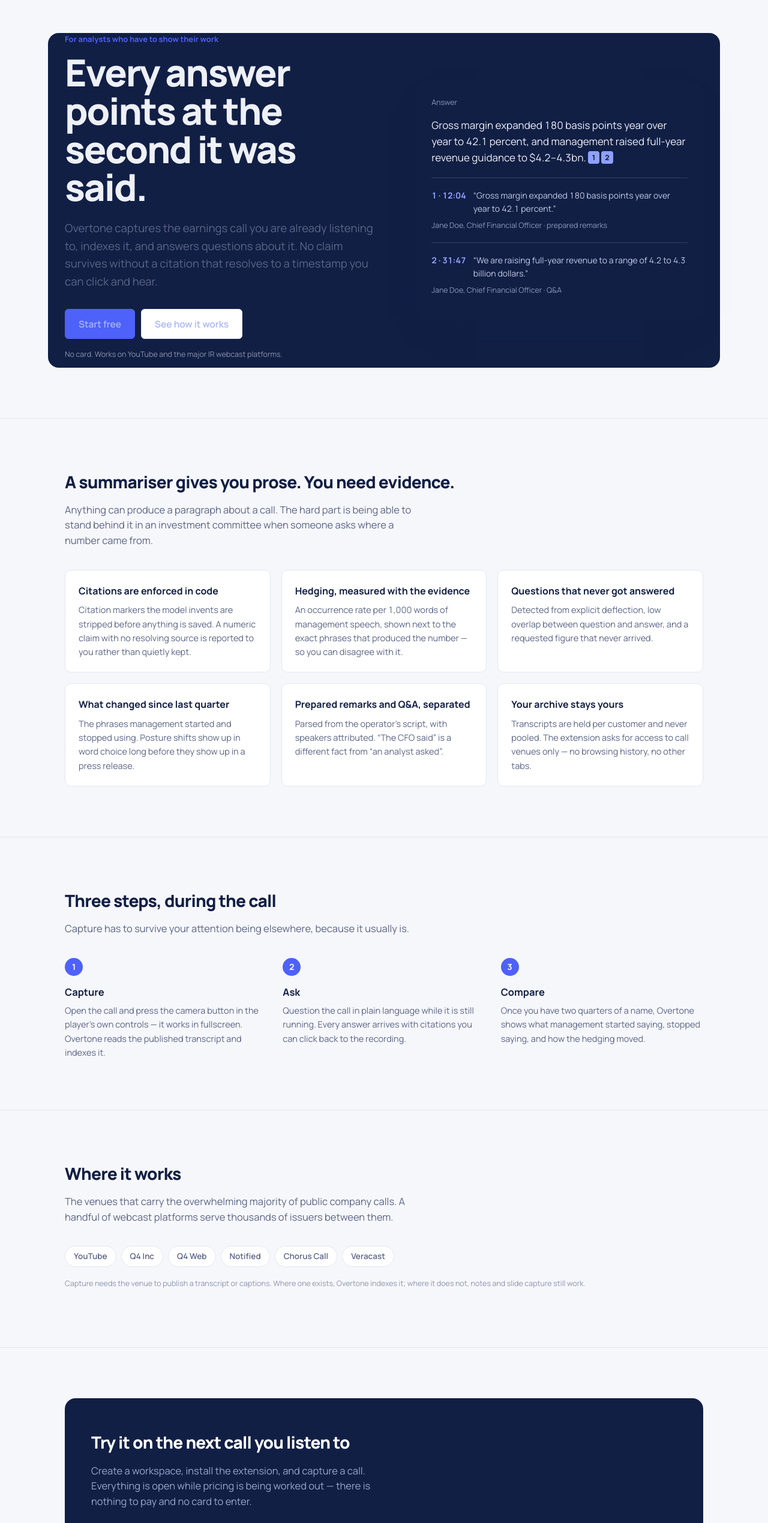
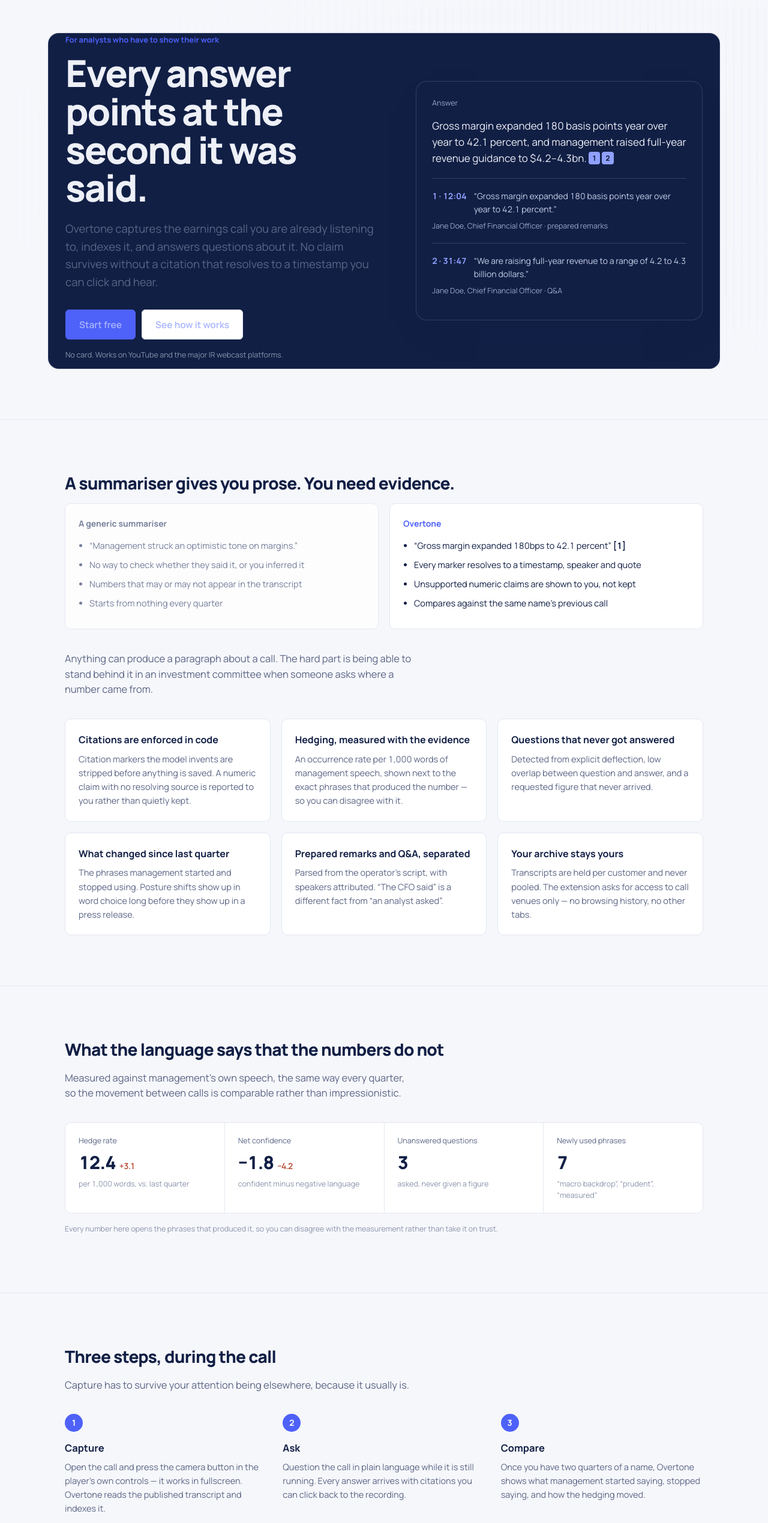
Before and after one commit to Overtone-Software/frontend, a Next.js app: page / in a window 1280 px wide. Shown: the part 100-2639 px from the top of the page at 60% size. Built offline with nearby package versions, Linux system fonts and the light colour scheme; no server answers.

Commit message:
fix dark mode contrast on panels and improve website design

```diff
--- a/src/app/contact/page.tsx
+++ b/src/app/contact/page.tsx
@@ -19,7 +19,7 @@
 export default function ContactPage() {
   return (
     <Site>
-      <section className="section section--tight">
+      <section className="section section--tight hero-stage">
         <div className="wrap">
           <p className="eyebrow">Contact</p>
           <h1 className="display" style={{ fontSize: 'clamp(32px, 4.4vw, 46px)', maxWidth: '18ch' }}>
--- a/src/app/features/page.tsx
+++ b/src/app/features/page.tsx
@@ -55,7 +55,7 @@
 export default function FeaturesPage() {
   return (
     <Site>
-      <section className="section section--tight">
+      <section className="section section--tight hero-stage">
         <div className="wrap">
           <p className="eyebrow">Features</p>
           <h1 className="display" style={{ fontSize: 'clamp(32px, 4.4vw, 48px)', maxWidth: '20ch' }}>
--- a/src/app/globals.css
+++ b/src/app/globals.css
@@ -23,6 +23,17 @@
   --r-md: 10px;
   --r-lg: 18px;
   --shadow: 0 1px 2px rgba(17, 31, 69, 0.05);
+
+  /* A deep panel and the ink that sits ON it.
+     These are a semantic pair and must never be derived from --ink: that is the
+     page's *text* colour and it inverts in dark mode, so `background: var(--ink)`
+     produced a near-white panel carrying near-white text. */
+  --deep: #111f45;
+  --deep-edge: rgba(255, 255, 255, 0.14);
+  --on-deep: #eef0f7;
+  --on-deep-dim: #9aa5c8;
+  --on-deep-quote: #c6cfe8;
+  --on-deep-accent: #8fa0ff;
 }
 
 @media (prefers-color-scheme: dark) {
@@ -40,6 +51,14 @@
     --steady: #5bd3a0;
     --hold: #e8bd63;
     --shadow: none;
+
+    /* Lifted just off the page so a deep panel still reads as raised, and the
+       on-deep inks stay light exactly as they are in light mode. */
+    /* Lifted enough to read as a raised panel against the page (1.39:1) while
+       keeping body ink on it at 12:1. A hairline edge does the rest — lightening
+       it further would start to grey out the navy the brand is built on. */
+    --deep: #202a55;
+    --deep-edge: rgba(255, 255, 255, 0.12);
   }
 }
 
@@ -129,20 +148,20 @@
 
 /* ---- hero: the latest call -------------------------------------------- */
 .hero {
-  background: var(--ink);
-  color: #eef0f7;
+  background: var(--deep);
+  color: var(--on-deep);
+  border: 1px solid var(--deep-edge);
   border-radius: var(--r-lg);
   padding: 24px 26px;
   margin-bottom: 8px;
 }
-@media (prefers-color-scheme: dark) { .hero { background: var(--surface); border: 1px solid var(--rule); } }
 .hero a { color: #a9b5ff; }
 .hero__title { font-size: 21px; font-weight: 700; letter-spacing: -0.02em; margin: 6px 0 0; }
-.hero__label { font-size: 13px; color: #9aa5c8; }
+.hero__label { font-size: 13px; color: var(--on-deep-dim); }
 .hero__readout { display: flex; flex-wrap: wrap; gap: 30px; margin: 20px 0 22px; }
 .hero__stat { min-width: 96px; }
 .hero__stat b { display: block; font-size: 25px; font-weight: 750; letter-spacing: -0.02em; }
-.hero__stat span { font-size: 12.5px; color: #9aa5c8; }
+.hero__stat span { font-size: 12.5px; color: var(--on-deep-dim); }
 
 /* ---- allowance meters -------------------------------------------------- */
 /* Segmented rather than smooth: it echoes the waveform in the mark, and ticks
@@ -183,7 +202,7 @@
 .tag[data-status='ready'] { color: var(--steady); border-color: color-mix(in srgb, var(--steady) 45%, transparent); }
 .tag[data-status='failed'] { color: var(--flag); border-color: color-mix(in srgb, var(--flag) 45%, transparent); }
 .tag[data-status='indexing'], .tag[data-status='transcribing'], .tag[data-status='pending'] { color: var(--hold); border-color: color-mix(in srgb, var(--hold) 45%, transparent); }
-.hero .tag { background: transparent; border-color: rgba(255,255,255,.28); color: #cfd6ee; }
+.hero .tag { background: transparent; border-color: var(--deep-edge); color: var(--on-deep-quote); }
 
 .btn {
   font: inherit; font-size: 14px; font-weight: 600; padding: 9px 15px;
@@ -194,8 +213,8 @@
 .btn:disabled { opacity: 0.45; cursor: not-allowed; }
 .btn--primary { background: var(--signal); border-color: var(--signal); color: #fff; }
 .btn--primary:hover:not(:disabled) { background: #3f52ee; border-color: #3f52ee; color: #fff; }
-.btn--onink { background: transparent; border-color: rgba(255,255,255,.3); color: #eef0f7; }
-.btn--onink:hover:not(:disabled) { background: rgba(255,255,255,.1); border-color: rgba(255,255,255,.55); color: #fff; }
+.btn--onink { background: transparent; border-color: var(--deep-edge); color: var(--on-deep); }
+.btn--onink:hover:not(:disabled) { background: rgba(255,255,255,.12); border-color: var(--on-deep-accent); color: var(--on-deep); }
 
 .input {
   width: 100%; font: inherit; padding: 10px 12px;
@@ -377,23 +396,23 @@
 /* The hero's right side: the product's actual mechanic, not an abstract shape.
    A claim, the citation on it, and the moment it resolves to. */
 .proof {
-  background: var(--ink); color: #eef0f7; border-radius: var(--r-lg);
+  background: var(--deep); color: var(--on-deep); border-radius: var(--r-lg);
+  border: 1px solid var(--deep-edge);
   padding: 26px; box-shadow: 0 24px 48px -28px rgba(17, 31, 69, 0.55);
 }
-@media (prefers-color-scheme: dark) { .proof { border: 1px solid var(--rule); box-shadow: none; } }
-.proof__label { font-size: 12.5px; color: #8b97bd; margin: 0 0 14px; }
+.proof__label { font-size: 12.5px; color: var(--on-deep-dim); margin: 0 0 14px; }
 .proof__claim { font-size: 17px; line-height: 1.6; margin: 0 0 20px; }
 .proof__n {
   display: inline-block; font-size: 12px; font-weight: 700; color: #0e1430;
-  background: #8fa0ff; border-radius: 4px; padding: 1px 6px; vertical-align: 2px; margin-left: 3px;
+  background: var(--on-deep-accent); border-radius: 4px; padding: 1px 6px; vertical-align: 2px; margin-left: 3px;
 }
-.proof__rule { height: 1px; background: rgba(255,255,255,.14); margin: 0 0 18px; }
+.proof__rule { height: 1px; background: var(--deep-edge); margin: 0 0 18px; }
 .proof__src { display: flex; gap: 12px; align-items: flex-start; font-size: 14px; }
 .proof__time {
-  font-weight: 700; color: #8fa0ff; font-variant-numeric: tabular-nums; white-space: nowrap;
+  font-weight: 700; color: var(--on-deep-accent); font-variant-numeric: tabular-nums; white-space: nowrap;
 }
-.proof__quote { color: #c2cbe6; line-height: 1.55; }
-.proof__who { font-size: 12.5px; color: #8b97bd; margin-top: 8px; }
+.proof__quote { color: var(--on-deep-quote); line-height: 1.55; }
+.proof__who { font-size: 12.5px; color: var(--on-deep-dim); margin-top: 8px; }
 
 .cards { display: grid; grid-template-columns: repeat(auto-fit, minmax(258px, 1fr)); gap: 18px; }
 .card2 { background: var(--surface); border: 1px solid var(--rule); border-radius: var(--r-md); padding: 22px; }
@@ -419,10 +438,12 @@
   font-size: 13.5px; font-weight: 550; color: var(--slate); background: var(--surface);
 }
 
-.band { background: var(--ink); color: #eef0f7; border-radius: var(--r-lg); padding: 52px 44px; }
-@media (prefers-color-scheme: dark) { .band { border: 1px solid var(--rule); } }
-.band h2 { color: #fff; margin: 0 0 12px; }
-.band p { color: #9aa5c8; max-width: 52ch; margin: 0 0 26px; font-size: 16.5px; }
+.band {
+  background: var(--deep); color: var(--on-deep); border: 1px solid var(--deep-edge);
+  border-radius: var(--r-lg); padding: 52px 44px;
+}
+.band h2 { color: var(--on-deep); margin: 0 0 12px; }
+.band p { color: var(--on-deep-dim); max-width: 52ch; margin: 0 0 26px; font-size: 16.5px; }
 
 .btn--lg { font-size: 15.5px; padding: 12px 22px; }
 
@@ -446,3 +467,59 @@
   .topnav { gap: 14px; order: 3; width: 100%; overflow-x: auto; }
   .band { padding: 36px 24px; }
 }
+
+/* ---- hero backdrop ----------------------------------------------------- */
+/* A waveform, because the mark is a waveform and the product is about what was
+   said out loud. Static and very low contrast: it gives the hero depth without
+   competing with the one thing on the page that should be read first. */
+.hero-stage { position: relative; overflow: hidden; }
+.hero-stage::before {
+  content: '';
+  position: absolute; inset: 0;
+  background-image: repeating-linear-gradient(
+    90deg,
+    var(--signal) 0 2px,
+    transparent 2px 13px
+  );
+  -webkit-mask-image: radial-gradient(120% 70% at 78% 42%, #000 0%, transparent 72%);
+  mask-image: radial-gradient(120% 70% at 78% 42%, #000 0%, transparent 72%);
+  opacity: 0.06;
+  pointer-events: none;
+}
+@media (prefers-color-scheme: dark) { .hero-stage::before { opacity: 0.10; } }
+.hero-stage > * { position: relative; }
+
+/* ---- cards gain a response ------------------------------------------- */
+.card2 {
+  transition: border-color 0.15s ease, transform 0.15s ease, box-shadow 0.15s ease;
+}
+.card2:hover {
+  border-color: color-mix(in srgb, var(--signal) 45%, var(--rule));
+  transform: translateY(-2px);
+  box-shadow: 0 12px 28px -20px rgba(17, 31, 69, 0.45);
+}
+@media (prefers-reduced-motion: reduce) { .card2:hover { transform: none; } }
+@media (prefers-color-scheme: dark) { .card2:hover { box-shadow: none; } }
+
+/* ---- signals readout --------------------------------------------------- */
+/* Shows the product's distinctive output rather than describing it. */
+.readout { display: grid; grid-template-columns: repeat(auto-fit, minmax(190px, 1fr)); gap: 1px; background: var(--rule); border: 1px solid var(--rule); border-radius: var(--r-md); overflow: hidden; }
+.readout__cell { background: var(--surface); padding: 20px 22px; }
+.readout__k { font-size: 12.5px; color: var(--slate); }
+.readout__v { font-size: 30px; font-weight: 780; letter-spacing: -0.03em; margin: 4px 0 2px; font-variant-numeric: tabular-nums; }
+.readout__v small { font-size: 14px; font-weight: 600; margin-left: 6px; }
+.readout__d { font-size: 12.5px; color: var(--slate-dim); }
+.up { color: var(--flag); }
+.down { color: var(--steady); }
+
+/* ---- side-by-side contrast -------------------------------------------- */
+.versus { display: grid; grid-template-columns: 1fr 1fr; gap: 18px; }
+.versus__side { border: 1px solid var(--rule); border-radius: var(--r-md); padding: 22px; background: var(--surface); }
+.versus__side--them { opacity: 0.82; }
+.versus__side h3 { font-size: 14px; font-weight: 700; margin: 0 0 14px; color: var(--slate); }
+.versus__side--us h3 { color: var(--signal); }
+.versus__side ul { margin: 0; padding-left: 18px; }
+.versus__side li { margin-bottom: 9px; color: var(--slate); font-size: 14.5px; line-height: 1.6; }
+.versus__side--us li { color: var(--ink); }
+
+@media (max-width: 760px) { .versus { grid-template-columns: 1fr; } }
--- a/src/app/how-it-works/page.tsx
+++ b/src/app/how-it-works/page.tsx
@@ -25,7 +25,7 @@
 export default function HowItWorksPage() {
   return (
     <Site>
-      <section className="section section--tight">
+      <section className="section section--tight hero-stage">
         <div className="wrap">
           <p className="eyebrow">How it works</p>
           <h1 className="display" style={{ fontSize: 'clamp(32px, 4.4vw, 48px)', maxWidth: '18ch' }}>
--- a/src/app/overview/page.tsx
+++ b/src/app/overview/page.tsx
@@ -117,7 +117,7 @@
               </div>
             </div>
           ) : (
-            <p style={{ color: '#9aa5c8', fontSize: 14, margin: '14px 0 20px', maxWidth: '54ch' }}>
+            <p style={{ color: 'var(--on-deep-dim)', fontSize: 14, margin: '14px 0 20px', maxWidth: '54ch' }}>
               {latest.status === 'ready'
                 ? 'No signals read yet. Run the analysis to see how management hedged and which questions went unanswered.'
                 : 'Signals appear once the transcript finishes indexing.'}
@@ -138,7 +138,7 @@
         <section className="hero">
           <span className="hero__label">Getting started</span>
           <h2 className="hero__title">Capture your first call</h2>
-          <p style={{ color: '#9aa5c8', fontSize: 14, margin: '12px 0 20px', maxWidth: '56ch' }}>
+          <p style={{ color: 'var(--on-deep-dim)', fontSize: 14, margin: '12px 0 20px', maxWidth: '56ch' }}>
             Open an earnings call on YouTube or a supported IR webcast, then press the
             camera button in the player controls. Overtone indexes the transcript and
             everything here fills in.
--- a/src/app/page.tsx
+++ b/src/app/page.tsx
@@ -13,7 +13,7 @@
 export default function Home() {
   return (
     <Site>
-      <section className="section">
+      <section className="section hero-stage">
         <div className="wrap hero">
           <div>
             <p className="eyebrow">For analysts who have to show their work</p>
@@ -63,6 +63,26 @@
       <section className="section">
         <div className="wrap">
           <h2>A summariser gives you prose. You need evidence.</h2>
+          <div className="versus" style={{ marginBottom: 36 }}>
+            <div className="versus__side versus__side--them">
+              <h3>A generic summariser</h3>
+              <ul>
+                <li>&ldquo;Management struck an optimistic tone on margins.&rdquo;</li>
+                <li>No way to check whether they said it, or you inferred it</li>
+                <li>Numbers that may or may not appear in the transcript</li>
+                <li>Starts from nothing every quarter</li>
+              </ul>
+            </div>
+            <div className="versus__side versus__side--us">
+              <h3>Overtone</h3>
+              <ul>
+                <li>&ldquo;Gross margin expanded 180bps to 42.1 percent&rdquo; <strong>[1]</strong></li>
+                <li>Every marker resolves to a timestamp, speaker and quote</li>
+                <li>Unsupported numeric claims are shown to you, not kept</li>
+                <li>Compares against the same name&apos;s previous call</li>
+              </ul>
+            </div>
+          </div>
           <p className="section__lede">
             Anything can produce a paragraph about a call. The hard part is being able to
             stand behind it in an investment committee when someone asks where a number
@@ -113,6 +133,42 @@
               </p>
             </div>
           </div>
+        </div>
+      </section>
+
+      <section className="section">
+        <div className="wrap">
+          <h2>What the language says that the numbers do not</h2>
+          <p className="section__lede">
+            Measured against management&apos;s own speech, the same way every quarter, so
+            the movement between calls is comparable rather than impressionistic.
+          </p>
+          <div className="readout">
+            <div className="readout__cell">
+              <div className="readout__k">Hedge rate</div>
+              <div className="readout__v">12.4<small className="up">+3.1</small></div>
+              <div className="readout__d">per 1,000 words, vs. last quarter</div>
+            </div>
+            <div className="readout__cell">
+              <div className="readout__k">Net confidence</div>
+              <div className="readout__v">&minus;1.8<small className="up">&minus;4.2</small></div>
+              <div className="readout__d">confident minus negative language</div>
+            </div>
+            <div className="readout__cell">
+              <div className="readout__k">Unanswered questions</div>
+              <div className="readout__v">3</div>
+              <div className="readout__d">asked, never given a figure</div>
+            </div>
+            <div className="readout__cell">
+              <div className="readout__k">Newly used phrases</div>
+              <div className="readout__v">7</div>
+              <div className="readout__d">&ldquo;macro backdrop&rdquo;, &ldquo;prudent&rdquo;, &ldquo;measured&rdquo;</div>
+            </div>
+          </div>
+          <p className="hint" style={{ marginTop: 16 }}>
+            Every number here opens the phrases that produced it, so you can disagree with
+            the measurement rather than take it on trust.
+          </p>
         </div>
       </section>
 
--- a/src/app/pricing/page.tsx
+++ b/src/app/pricing/page.tsx
@@ -20,7 +20,7 @@
 export default function PricingPage() {
   return (
     <Site>
-      <section className="section section--tight">
+      <section className="section section--tight hero-stage">
         <div className="wrap">
           <p className="eyebrow">Pricing</p>
           <h1 className="display" style={{ fontSize: 'clamp(32px, 4.4vw, 48px)', maxWidth: '19ch' }}>
@@ -53,7 +53,7 @@
               <p style={{ fontSize: 42, fontWeight: 800, letterSpacing: '-0.03em', margin: '0 0 6px' }}>
                 Free
               </p>
-              <p style={{ color: '#9aa5c8', fontSize: 14.5, margin: '0 0 22px', lineHeight: 1.6 }}>
+              <p style={{ color: 'var(--on-deep-dim)', fontSize: 14.5, margin: '0 0 22px', lineHeight: 1.6 }}>
                 Generous limits, every feature, no card. We will give plenty of notice
                 before anything changes, and you will never lose access to research you
                 have already captured.
```
